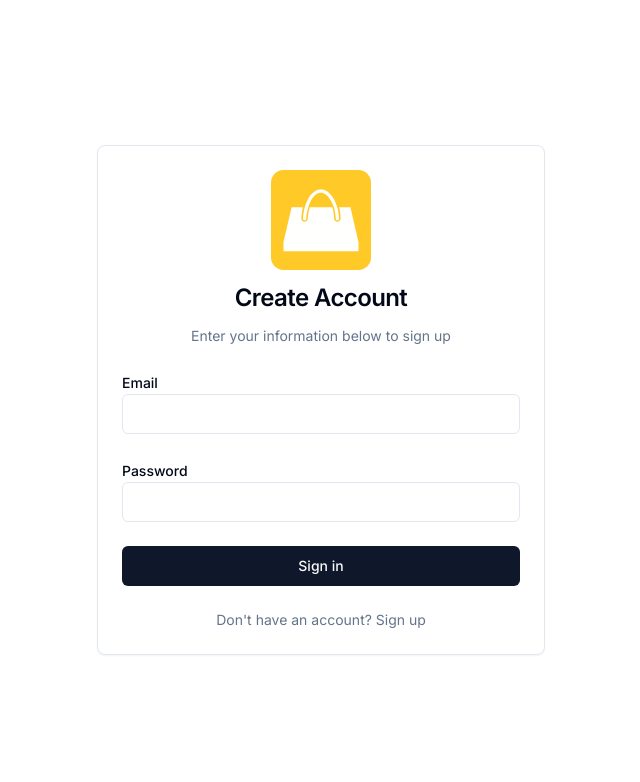
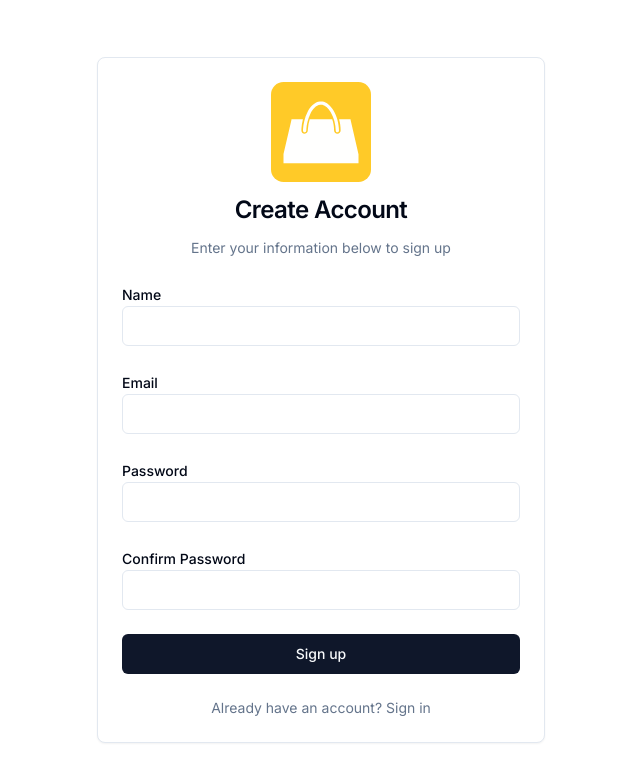
Before and after one commit to cpxx9/next-shop, a Next.js app: page /sign-up in a window 1280 px wide. Shown: the top 782 px of the page, without its empty margins (319-959 px from the left). Built offline with nearby package versions, Linux system fonts and the light colour scheme; no server answers.

Commit message:
feat: sign up page

```diff
--- a/app/(auth)/sign-up/credentials-signup-form.tsx
+++ b/app/(auth)/sign-up/credentials-signup-form.tsx
@@ -2,16 +2,16 @@
 
 import { Label } from "@/components/ui/label";
 import { Input } from "@/components/ui/input";
-import { signInDefaultValues } from "@/lib/constants";
+import { signUpDefaultValues } from "@/lib/constants";
 import { Button } from "@/components/ui/button";
 import Link from "next/link";
 import { useActionState } from "react";
 import { useFormStatus } from "react-dom";
-import { signInWithCredentials } from "@/lib/actions/user.actions";
+import { signUpUser } from "@/lib/actions/user.actions";
 import { useSearchParams } from "next/navigation";
 
 const CredentialsSignUpForm = () => {
-  const [data, action] = useActionState(signInWithCredentials, {
+  const [data, action] = useActionState(signUpUser, {
     success: false,
     message: "",
   });
@@ -19,12 +19,12 @@ const CredentialsSignUpForm = () => {
   const searchParams = useSearchParams();
   const callbackUrl = searchParams.get("callbackUrl") || "/";
 
-  const SignInButton = () => {
+  const SignUpButton = () => {
     const { pending } = useFormStatus();
 
     return (
       <Button disabled={pending} className="w-full" variant="default">
-        {pending ? "Signing in..." : "Sign in"}
+        {pending ? "Registering..." : "Sign up"}
       </Button>
     );
   };
@@ -34,6 +34,17 @@ const CredentialsSignUpForm = () => {
       <input type="hidden" name="callbackUrl" value={callbackUrl} />
       <div className="space-y-6">
         <div>
+          <Label htmlFor="name">Name</Label>
+          <Input
+            id="name"
+            name="name"
+            type="text"
+            required
+            autoComplete="name"
+            defaultValue={signUpDefaultValues.name}
+          ></Input>
+        </div>
+        <div>
           <Label htmlFor="email">Email</Label>
           <Input
             id="email"
@@ -41,7 +52,7 @@ const CredentialsSignUpForm = () => {
             type="email"
             required
             autoComplete="email"
-            defaultValue={signInDefaultValues.email}
+            defaultValue={signUpDefaultValues.email}
           ></Input>
         </div>
         <div>
@@ -52,11 +63,22 @@ const CredentialsSignUpForm = () => {
             type="password"
             required
             autoComplete="password"
-            defaultValue={signInDefaultValues.password}
+            defaultValue={signUpDefaultValues.password}
           ></Input>
         </div>
         <div>
-          <SignInButton />
+          <Label htmlFor="confirmPassword">Confirm Password</Label>
+          <Input
+            id="confirmPassword"
+            name="confirmPassword"
+            type="password"
+            required
+            autoComplete="confirmPassword"
+            defaultValue={signUpDefaultValues.confirmPassword}
+          ></Input>
+        </div>
+        <div>
+          <SignUpButton />
         </div>
 
         {data && !data.success && (
@@ -64,9 +86,9 @@ const CredentialsSignUpForm = () => {
         )}
 
         <div className="text-sm text-center text-muted-foreground">
-          Don&apos;t have an account?{" "}
-          <Link href="sign-up" target="_self" className="link">
-            Sign up
+          Already have an account?{" "}
+          <Link href="sign-in" target="_self" className="link">
+            Sign in
           </Link>
         </div>
       </div>
--- a/lib/constants/index.ts
+++ b/lib/constants/index.ts
@@ -10,3 +10,9 @@ export const signInDefaultValues = {
   email: "",
   password: "",
 };
+export const signUpDefaultValues = {
+  name: "",
+  email: "",
+  password: "",
+  confirmPassword: "",
+};
```
